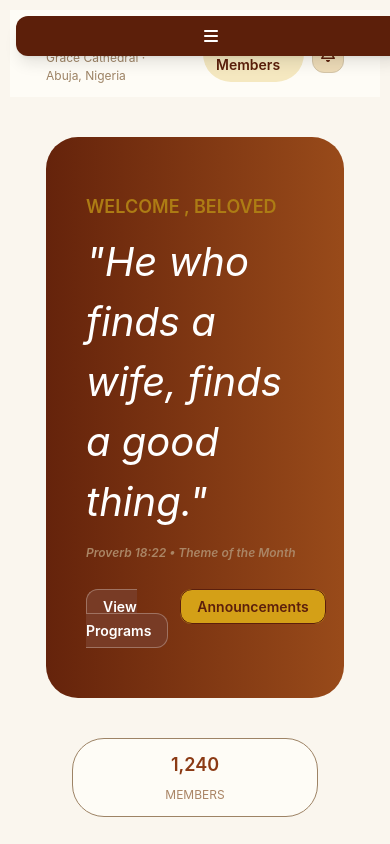
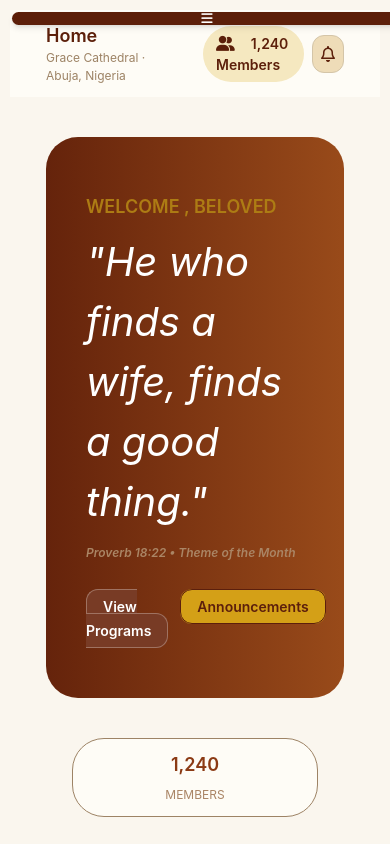
Before and after one commit to molatunji-ctrl/GraceCathedral, a React (Vite) app: page / in a window 390 px wide. Shown: the top 844 px of the page. Built offline with nearby package versions, Linux system fonts and the light colour scheme.

Commit message:
Update App.jsx

```diff
--- a/src/App.jsx
+++ b/src/App.jsx
@@ -13,10 +13,10 @@ function App() {
   return(
       <BrowserRouter>
         <React.Fragment>
-            <div className="main-container flex ml-70">
+            <div className="main-container flex">
               <Navbar isOpen={navOpen} onClose={() => setNavOpen(false)} />
 
-              {/* Dark overlay behind nav on mobile — tap it to close */}
+              {/* Dark overlay — tap to close nav on mobile */}
               {navOpen && (
                 <div
                   className="fixed inset-0 bg-black/50 z-30 md:hidden"
@@ -26,13 +26,13 @@ function App() {
 
               <div className="nav-bar-position overflow-y-auto bg-[#FAF6EE] min-h-screen w-full">
 
-                {/* Hamburger button — only visible on mobile */}
+                {/* Hamburger — mobile only, uses .hamburger-btn class from index.css */}
                 <button
-                  className="fixed top-4 left-4 z-50 md:hidden bg-[#5C1F0A] text-white w-10 h-10 rounded-xl flex items-center justify-center shadow-lg"
+                  className="hamburger-btn fixed top-3 left-3 z-50 md:hidden bg-[#5C1F0A] text-white rounded-xl flex items-center justify-center shadow-md"
                   onClick={() => setNavOpen(true)}
                   aria-label="Open navigation"
                 >
-                  <i className="fas fa-bars text-[16px]"></i>
+                  <i className="fas fa-bars text-[13px]"></i>
                 </button>
 
                 <Routes>
```
